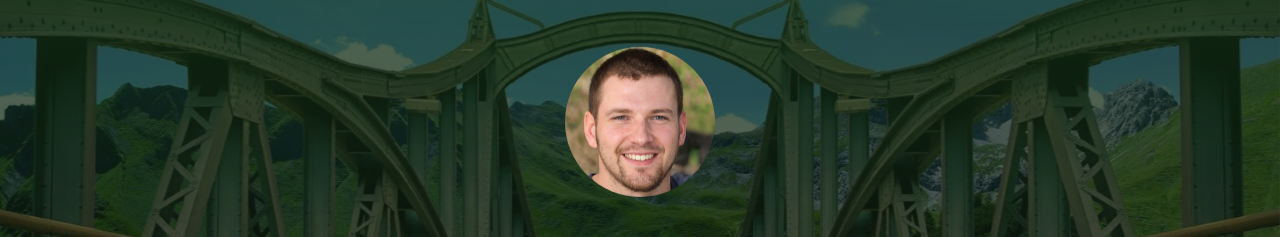
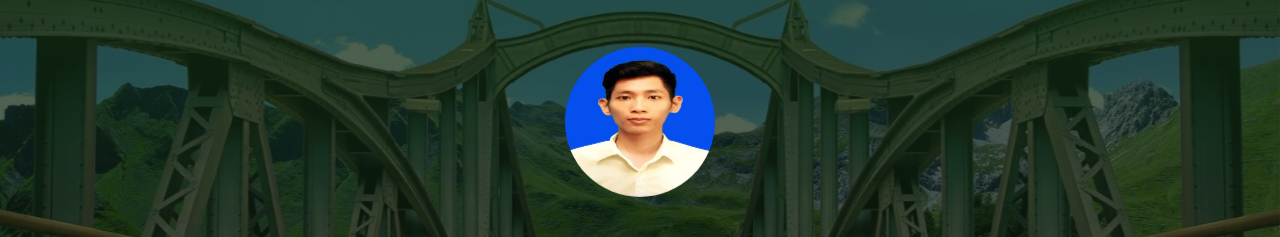
Before and after one commit to ideaths/ideaths.github.io, a plain HTML site: page index.html in a window 1280 px wide. Shown: the part 73-310 px from the top of the page. Drawn offline with Linux system fonts and the light colour scheme.

Commit message:
Update index.html

```diff
--- a/index.html
+++ b/index.html
@@ -48,7 +48,7 @@
       <div class="page-header-image" data-parallax="true" style="background-image: url('images/cc-bg-1.jpg')"></div>
       <div class="container">
         <div class="content-center">
-          <div class="cc-profile-image"><a href="#"><img src="images/anthony.jpg" alt="Image"/></a></div>
+          <div class="cc-profile-image"><a href="#"><img src="images/duc.jpg" alt="Image"/></a></div>
           <div class="h2 title">Đoàn Trung Đức</div>
           <p class="category text-white">Devops</p><a class="btn btn-primary smooth-scroll mr-2" href="#contact" data-aos="zoom-in" data-aos-anchor="data-aos-anchor">Hire Me</a><a class="btn btn-primary" href="#" data-aos="zoom-in" data-aos-anchor="data-aos-anchor">Download CV</a>
         </div>
```
